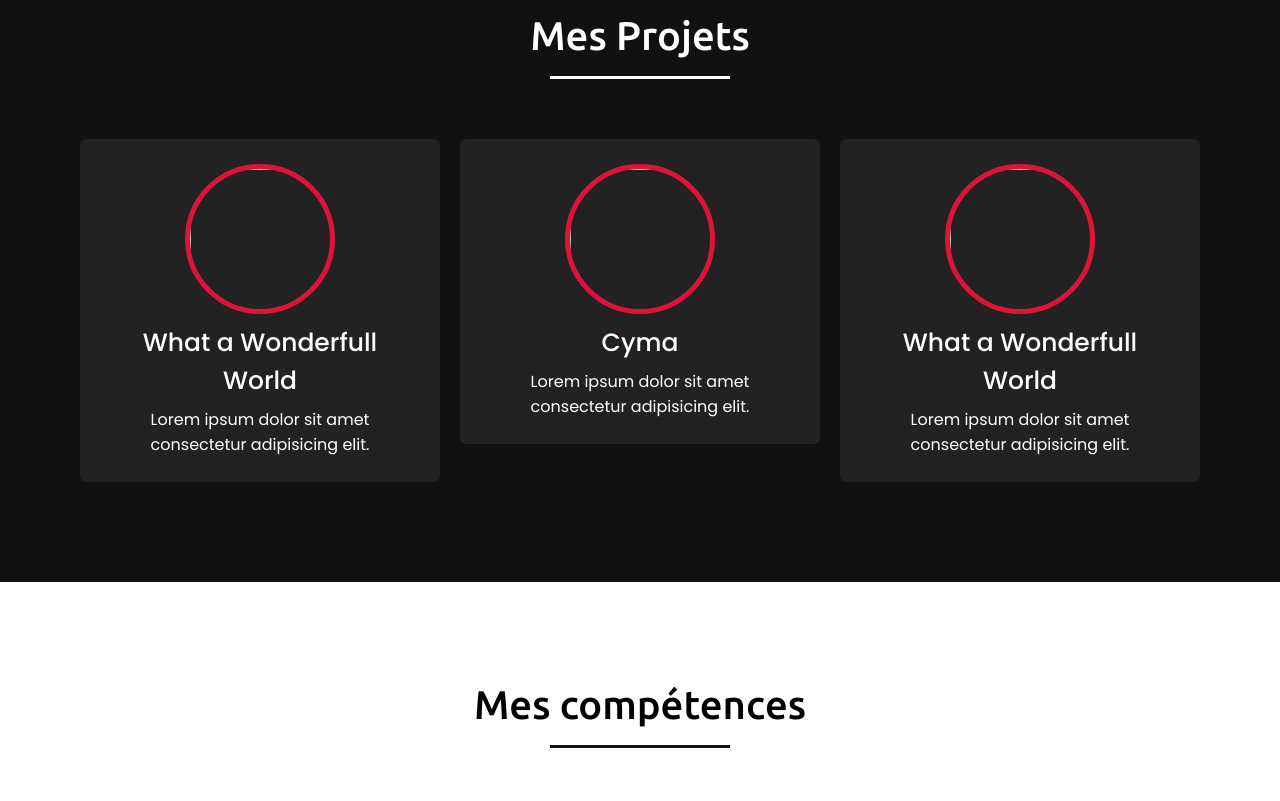
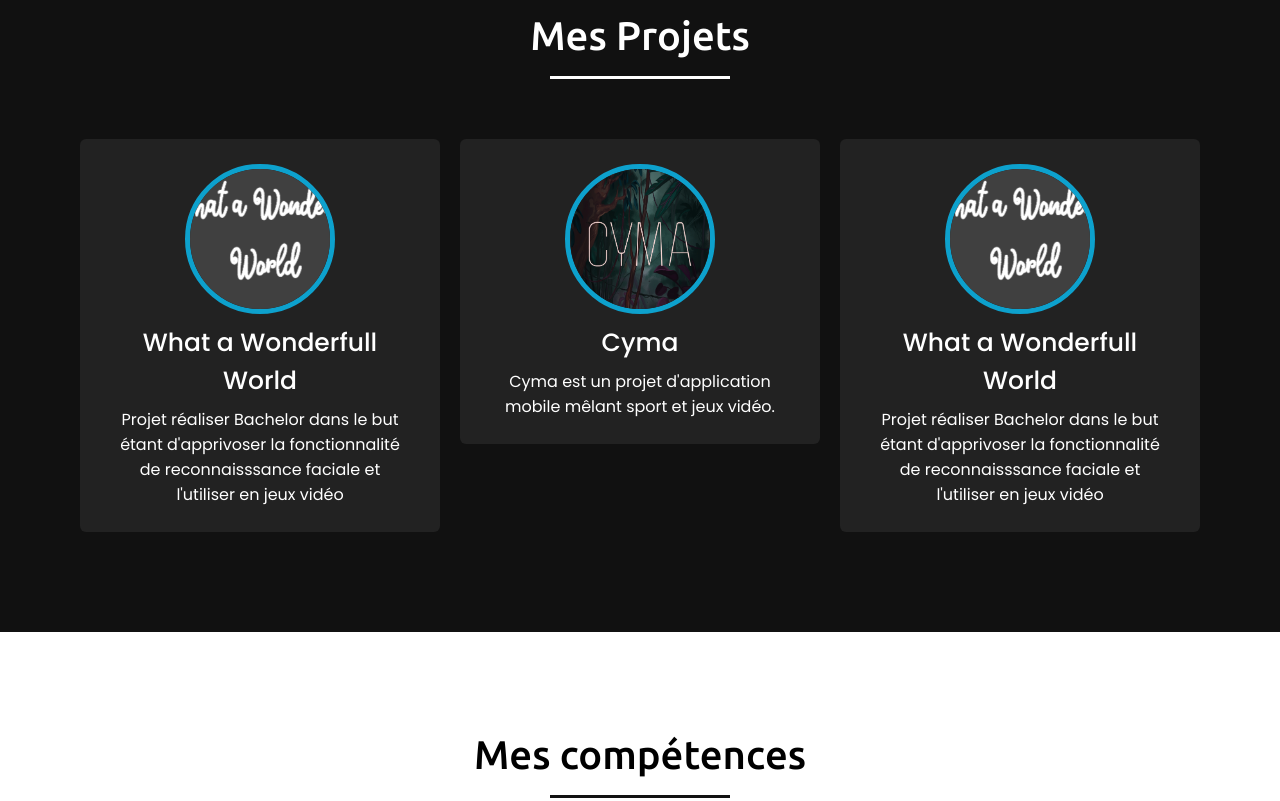
Before and after one commit to HajnalFlorian/FlrnHaj.github.io, a plain HTML site: page index.html in a window 1280 px wide. Shown: the part 1620-2421 px from the top of the page. Drawn offline with nearby package versions, Linux system fonts and the light colour scheme.

Commit message:
Fin mise en forme et ajout info

```diff
--- a/index.html
+++ b/index.html
@@ -55,8 +55,8 @@
                 </div>
                 <div class="column right">
                     <div class="text">Je m'appel HAJNAL Florian, je suis <span class="typing-2"></span></div>
-                    <p>Lorem ipsum dolor sit amet consectetur adipisicing elit. Quasi ut voluptatum eveniet doloremque autem excepturi eaque, sit laboriosam voluptatem nisi delectus. Facere explicabo hic minus accusamus alias fuga nihil dolorum quae. Explicabo illo unde, odio consequatur ipsam possimus veritatis, placeat, ab molestiae velit inventore exercitationem consequuntur blanditiis omnis beatae. Dolor iste excepturi ratione soluta quas culpa voluptatum repudiandae harum non.</p>
-                    <a href="#">Télécharger CV</a>
+                    <p>Agé de 25, je suis passionné principalement d’informatique et cela ma mené vers les études que j’ai suivies mais j’approfondi cela un peu plus loin dans mon portfolio. J’ai aussi une grande passion depuis mon plus jeune âge pour les jeux vidéo. Par la suite j’ai découvert la musique et fais 2 ans de piano pour par la suite me concentrer sur la guitare que je pratique toujours aujourd’hui. Je suis également sportif avec mon activité sportive principal qui est le Basket Ballet la seconde la musculation. Et pour mes moments de détente pour son consacré a la pêche. Pour finir j’ai une petite passion pour les mécanique et l’automobile </p>
+                    <a href="CV/CV_HAJNAL_Florian.pdf" target="_blank" download>Télécharger CV</a>
                 </div>
             </div>
         </div>
@@ -69,16 +69,16 @@
                 <div class="carousel owl-carousel">
                     <div class="card">
                         <div class="box">
-                            <img src="images/profile-1.jpeg" alt="">
+                            <img src="images/cyma1.png" alt="">
                             <div class="text">Cyma</div>
-                            <p>Lorem ipsum dolor sit amet consectetur adipisicing elit.</p>
+                            <p>Cyma est un projet d'application mobile mêlant sport et jeux vidéo. </p>
                         </div>
                     </div>
                     <div class="card">
                         <div class="box">
-                            <img src="images/profile-2.jpeg" alt="">
+                            <img src="images/WaWW.png" alt="">
                             <div class="text">What a Wonderfull World</div>
-                            <p>Lorem ipsum dolor sit amet consectetur adipisicing elit.</p>
+                            <p>Projet réaliser Bachelor dans le but étant d'apprivoser la fonctionnalité de reconnaisssance faciale et l'utiliser en jeux vidéo</p>
                         </div>
                 </div>
             </div>
@@ -93,7 +93,7 @@
             <div class="skills-content">
                 <div class="column left">
                     <div class="text">Mes compétences général et mes point fort</div>
-                    <p>Lorem ipsum dolor sit amet consectetur adipisicing elit. Dignissimos, ratione error est recusandae consequatur, iusto illum deleniti quidem impedit, quos quaerat quis minima sequi. Cupiditate recusandae laudantium esse, harum animi aspernatur quisquam et delectus ipsum quam alias quaerat? Quasi hic quidem illum. Ad delectus natus aut hic explicabo minus quod.</p>
+                    <p>Mon intérêt pour l’informatique et les jeux vidéo ma mener à étudier la programmation et le game design. Ayant une préférence pour la programmation orienté machine je me suis naturellement dirigé vers des langages comme le C++/C# mais aussi le JAVA, et par la suite à développer des compétences avec diverse moteur graphique ou logiciel qui permet d’utiliser ces langages comme Unity, Unreal Engine et aussi Android Studio dans le but d’être le plus polyvalent J'ai aussi des base en langage web HTML, CSS, Javascript et php j'ai aussi des base en base de donner avec le langage SQL.</p>
                 </div>
                 <div class="column right">
                     <div class="bars">
--- a/script.js
+++ b/script.js
@@ -35,14 +35,14 @@ $(document).ready(function(){
 
     // typing text animation script
     var typed = new Typed(".typing", {
-        strings: ["Developer", "Game Designer"],
+        strings: ["Développeur", "Game Designer"],
         typeSpeed: 100,
         backSpeed: 60,
         loop: true
     });
 
     var typed = new Typed(".typing-2", {
-        strings: [ "Developer", "Game Designer"],
+        strings: [ "Développeur", "Game Designer"],
         typeSpeed: 100,
         backSpeed: 60,
         loop: true
--- a/style.css
+++ b/style.css
@@ -366,7 +366,7 @@ section .title::after{
     width: 150px;
     object-fit: cover;
     border-radius: 50%;
-    border: 5px solid crimson;
+    border: 5px solid #0da1cd;
     transition: all 0.3s ease;
 }
 .teams .carousel .card:hover img{
@@ -397,6 +397,7 @@ section .title::after{
 /* contact section styling */
 .contact .contact-content .column{
     width: calc(50% - 30px);
+
 }
 .contact .contact-content .text{
     font-size: 20px;
```
Also changed, not shown: images/WaWW.png (added), images/cyma1.png (added), 3 other files.
